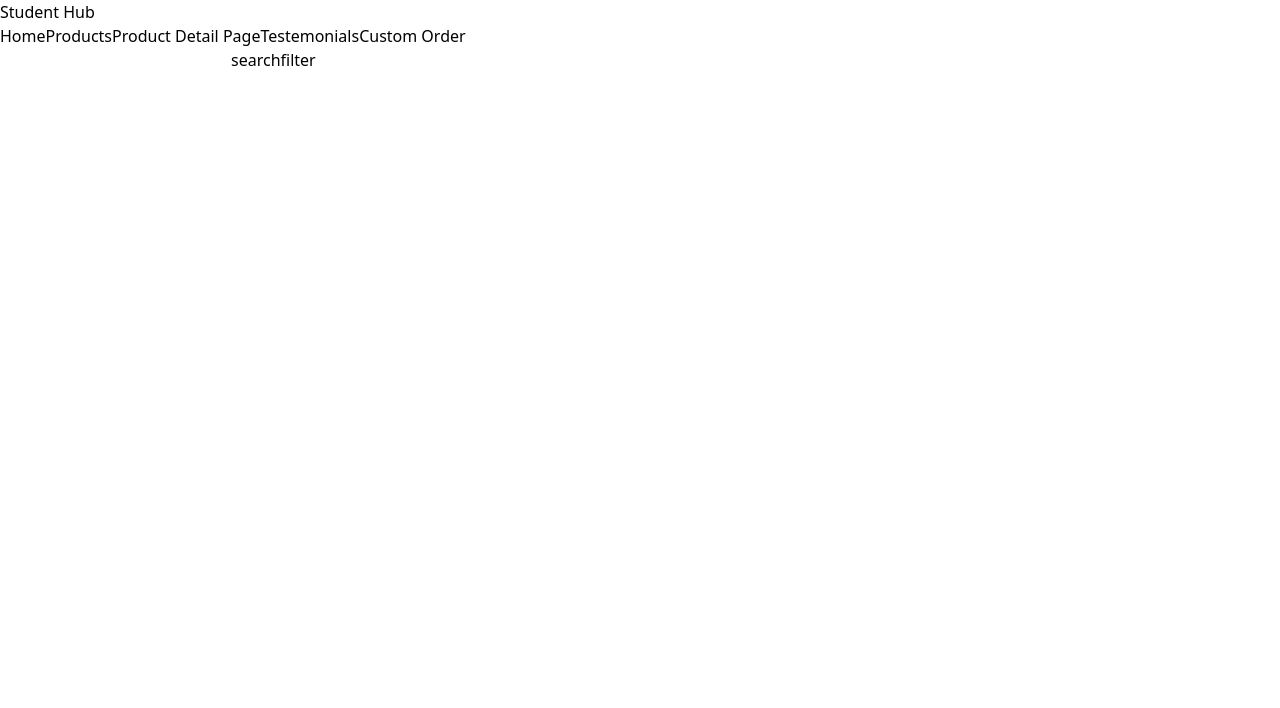
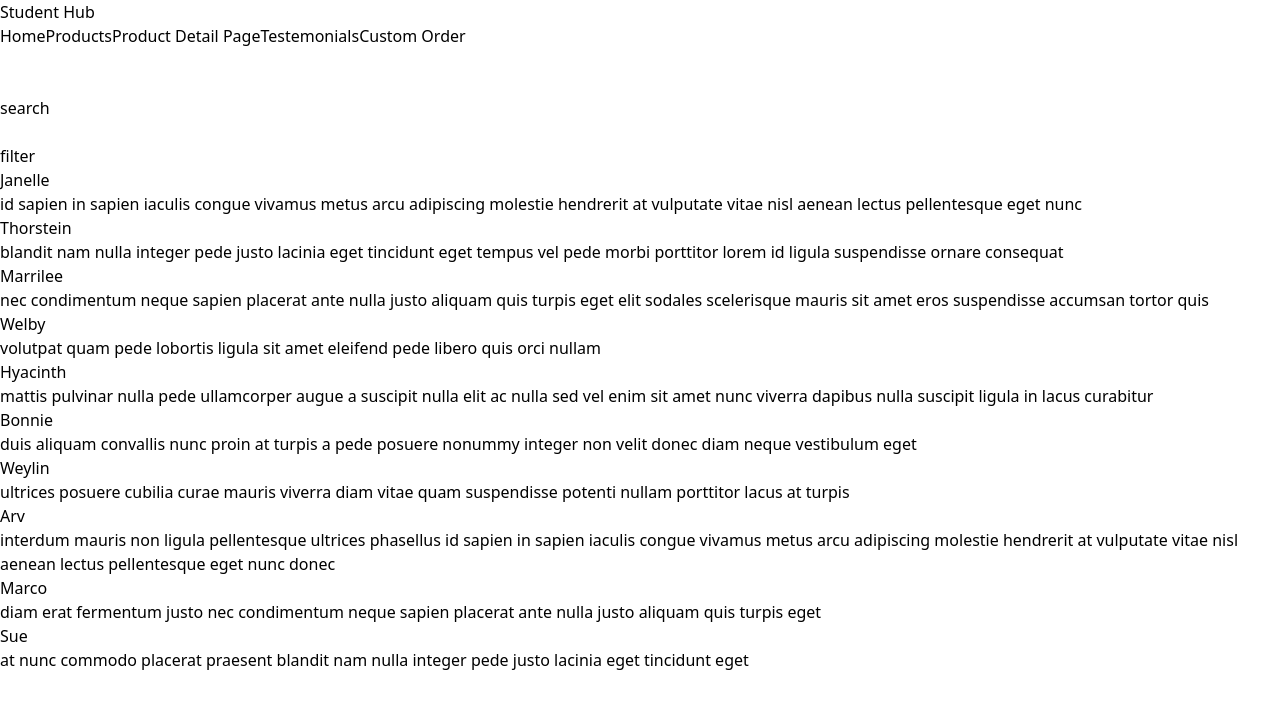
Before and after one commit to Bobbythecoder2034/student-store, a React (Create React App) app in the folder client/: page / in a window 1280 px wide. Shown: the top 708 px of the page. Built offline with nearby package versions, Linux system fonts and the light colour scheme.

Commit message:
more progress
fixed the bugs the data shows know

need a data filtering system and a search function

```diff
--- a/client/src/components/List.jsx
+++ b/client/src/components/List.jsx
@@ -3,8 +3,20 @@ import SingleProduct from './SingleProduct'
 const List = ({products, filters, isSearch, search}) =>
 {
 
-        const finding = () => {
-                products.find((product)=>
+        if(isSearch)
+        {
+
+                const regex = new RegExp(search, 'i')
+                const found  = products.filter((product)=>{console.log(product.name.match(regex));return product.name.match(regex)})
+                console.log(search)
+
+        }
+
+        return(
+
+                <div>
+
+                        {isSearch?products.filter((product)=>
                         {
 
                                 if(products.name === search)
@@ -13,21 +25,13 @@ const List = ({products, filters, isSearch, search}) =>
                                         <SingleProduct
 
                                                 key={product.id}
-                                        filterProducts={filters}
                                                 {...product}
 
                                         />
 
                                 }
 
-                })
-
-        }
-
-        const filtering = () =>{
-
-                products.filter((product)=>{
-
+                        }): typeof(filters)==="Array"?products.filter((product)=>{
                                 filters.foreach((filter)=>{
                                         if(product.category === filter)
                                         {
@@ -35,43 +39,28 @@ const List = ({products, filters, isSearch, search}) =>
                                                 <SingleProduct
 
                                                         key={product.id}
-                                                filterProducts={filters}
                                                         {...product}
 
                                                 />
 
                                         }
                                 })
-
-                })
-
-        }
-
-        const mapping = () => {
-
-                products.map((product)=>{
+                        }):products.map((product)=>{
 
                                 return(
 
                                         <SingleProduct
 
                                                 key={product.id}
-
-                                        filterProducts={filters}
+                                                name={product.name}
+                                                description={product.description}
                                                 {...product}
 
                                         />
 
                                 )
 
-                })
-        }
-
-        return(
-
-                <div>
-
-                        {isSearch?finding: typeof(filtering)=="Array"?filtering:mapping()}
+                        })}
 
                 </div>
 
--- a/client/src/components/SingleProduct.jsx
+++ b/client/src/components/SingleProduct.jsx
@@ -1,4 +1,4 @@
-const Singleproduct = ({name, slug, description, price, category, inStock, featured}) =>
+const SingleProduct = ({name, slug, description, price, category, inStock, featured}) =>
 {
 
         return(
@@ -7,7 +7,6 @@ const Singleproduct = ({name, slug, description, price, category, inStock, featu
 
                         <h4>{name}</h4>
                         <h4>{description}</h4>
-                        hello
 
                 </div>
 
@@ -15,4 +14,4 @@ const Singleproduct = ({name, slug, description, price, category, inStock, featu
 
 }
 
-export default Singleproduct
+export default SingleProduct
--- a/client/src/pages/Products.jsx
+++ b/client/src/pages/Products.jsx
@@ -1,13 +1,20 @@
-import {useState} from 'react'
+import {useState, useEffect} from 'react'
 import List from '../components/List'
 import { FaArrowUp } from "react-icons/fa";
 import { FaArrowDown } from "react-icons/fa";
 
 const Products = ({products}) => {
 
-    const [search, setSearch] = useState(false)
+    const [search, setSearch] = useState('false')
     const [isSearch, setIsSearch] = useState(false)
     const [filter, setFilter] = useState([])
+    const [load, setLoad] = useState(0)
+
+    useEffect(() => {
+
+        setSearch(document.getElementById('search').ariaValueText)
+        // console.log(document.getElementById('search'))
+    }, [isSearch])
 
 
     return (
@@ -15,8 +22,10 @@ const Products = ({products}) => {
 
             <div>
                 <input type="text" id='searchText' />
-                <button onClick={() => {setIsSearch(true);setSearch()}}> search </button>
-                <button onClick={() => {}}> filter </button>
+                <form action="">
+                    <br /><button onClick={() => {setIsSearch(true);}}> search </button> <input type="text" id="search"/>
+                </form>
+                <br /><button onClick={() => {setFilter}}> filter </button>
                 {/* <select name="sort" >
                     <option value="name down"><FaArrowDown/> Name</option>
                     <option value="name up"><FaArrowUp/> Name</option>
@@ -29,7 +38,7 @@ const Products = ({products}) => {
 
                 {/* hello 3 */}
 
-                <List products={products}/>
+                <List products={products} isSearch={isSearch} search={search} filters={filter}/>
 
             </div>
 
```
Lines whose indentation alone changed are shown as unchanged.
